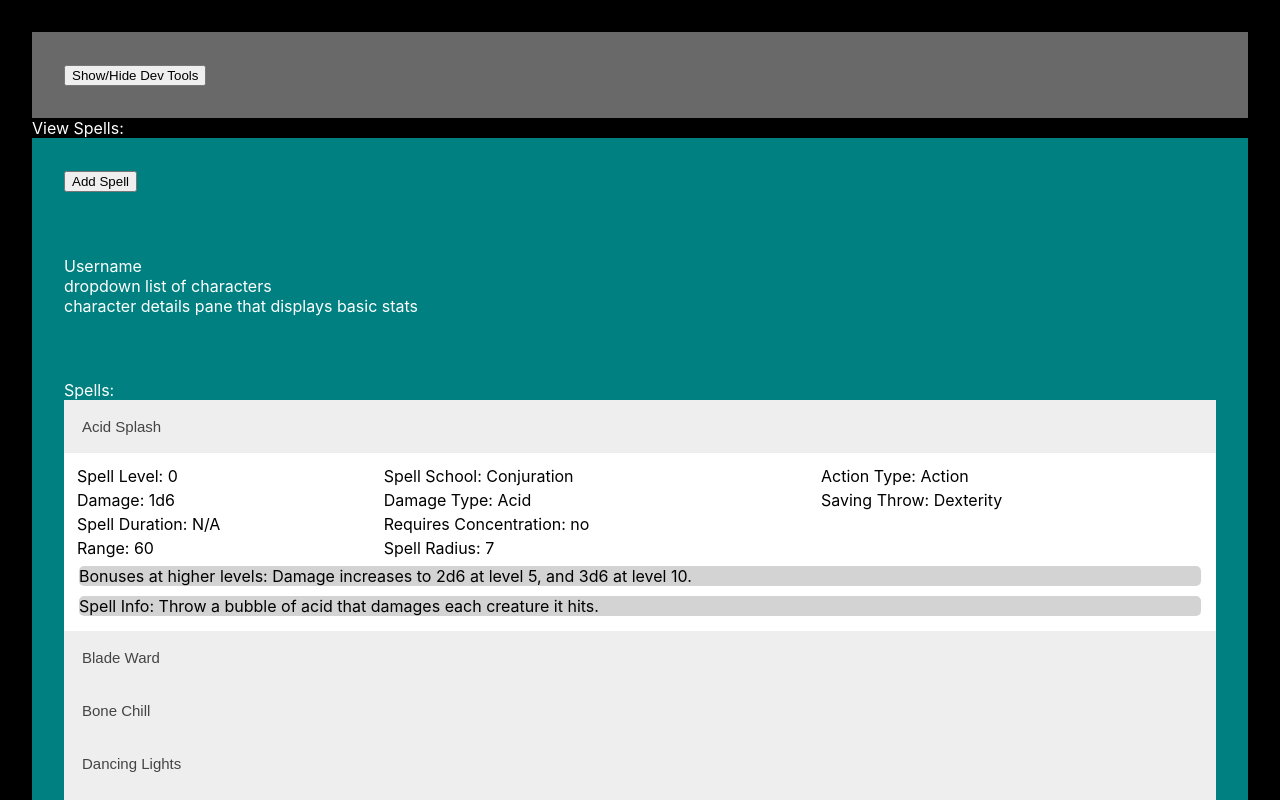
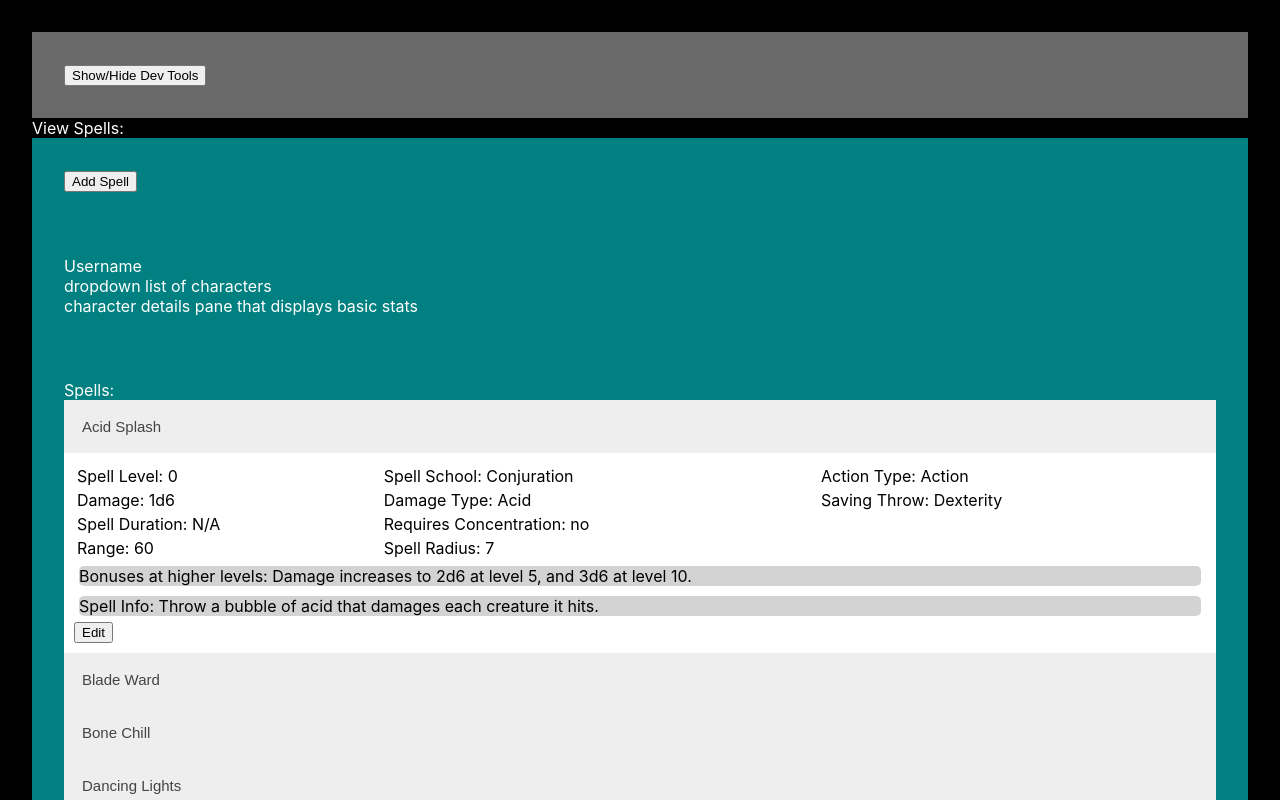
Before and after one commit to TheMartinCrabtree/bg3-data-gen, a React (Create React App) app: page / in a window 1280 px wide. Both pictures are taken after a click on the button "Acid Splash". Shown: the top 800 px of the page. Built offline with nearby package versions, Linux system fonts and the light colour scheme.

Commit message:
building out edit

```diff
--- a/src/components/Main/Main.jsx
+++ b/src/components/Main/Main.jsx
@@ -49,10 +49,21 @@ const Main = (props) => {
   const [usersData, setUserData] = useState(characterData);
   const [spellList, setSpellList] = useState(defaultSpellList);
   const [selected, setSelectedIndex] = useState(0);
+  // would be good to use redux or context to manage spell CRUD
+  const [spellEditID, setSpellEditID] = useState(null);
+  // add option to hide spell list while updating
   const [currentLayout, setCurrentLayout] = useState({
     devTools: false,
     spellUpdater: false,
+    spellList: true,
   });
+
+  useEffect(()=>{
+    spellEditID && !currentLayout.spellUpdater && setCurrentLayout({...currentLayout,
+      spellUpdater: true});
+    console.log("spellEditID", spellEditID);
+
+  }, [currentLayout, spellEditID])
 
   useEffect(() => {
     !usersData[0] && getLocalStorageData();
@@ -91,6 +102,7 @@ const Main = (props) => {
         ...currentLayout,
         [toggledElement]: !currentLayout[toggledElement],
       });
+    toggledElement && currentLayout.spellUpdater && setSpellEditID(null);
   };
 
   return (
@@ -176,7 +188,7 @@ const Main = (props) => {
       </ActivePaneWrapper>
       <ActivePaneWrapper>
         <div>Spells:</div>
-        <SpellViewer spellList={spellList} />
+        <SpellViewer spellList={spellList} setSpellEditID={setSpellEditID} />
       </ActivePaneWrapper>
     </MainWrapper>
   );
--- a/src/components/SpellViewer/SpellViewer.jsx
+++ b/src/components/SpellViewer/SpellViewer.jsx
@@ -36,9 +36,11 @@ const TextBox = styled.div`
 `
 
 const StyledTable = styled.table`width: 100%`;
+const EditButtonWrapper = styled.div``;
+const EditButton = styled.button``;
 
 const SpellViewer = (props) => {
-  const { spellList } = props;
+  const { spellList, setSpellEditID } = props;
   const [openPanels, setOpenPanels] = useState([]);
 
 
@@ -80,6 +82,7 @@ const SpellViewer = (props) => {
             {isOpen && (
               <AccordionPanel>
                 <StyledTable>
+                  <tbody>
                   <tr>
                     <td>Spell Level: {spellLevel}</td>
                     <td>Spell School: {spellSchool}</td>
@@ -99,9 +102,11 @@ const SpellViewer = (props) => {
                   <td>Spell Radius: {spellRadius ? spellRadius : "N/A"}</td>
 
                   </tr>
+                  </tbody>
                 </StyledTable>
                 {TextBox && (<TextBoxWrapper><TextBox>Bonuses at higher levels: {spellHigherLevel}</TextBox></TextBoxWrapper>)}
                 <TextBoxWrapper><TextBox>Spell Info: {spellInfo}</TextBox></TextBoxWrapper>
+                <EditButtonWrapper><EditButton onClick={()=>setSpellEditID(spellID)}>Edit</EditButton></EditButtonWrapper>
 
               </AccordionPanel>
             )}
```
Also changed, not shown: src/components/SpellUpdater/SpellUpdater.jsx (line endings or trailing spaces).
